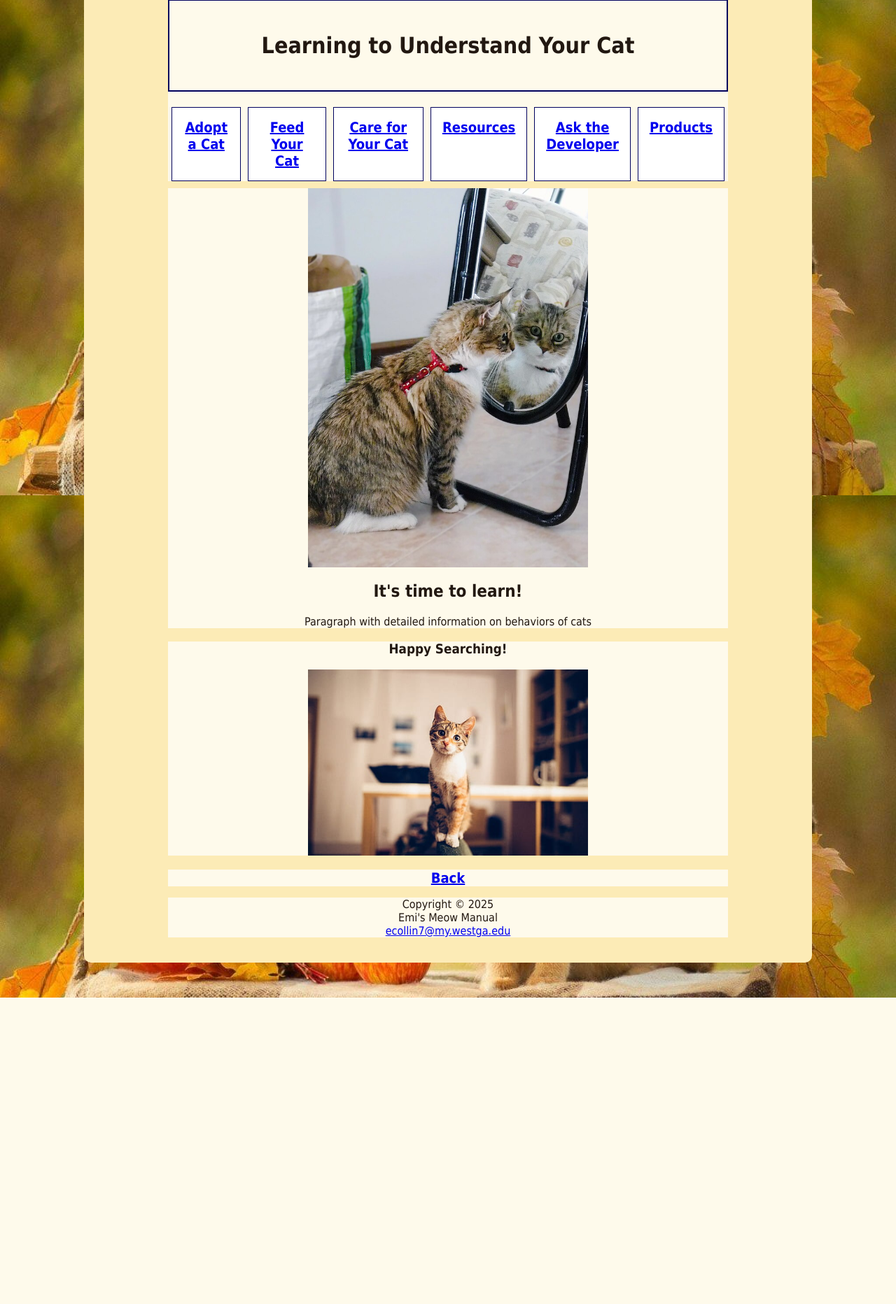
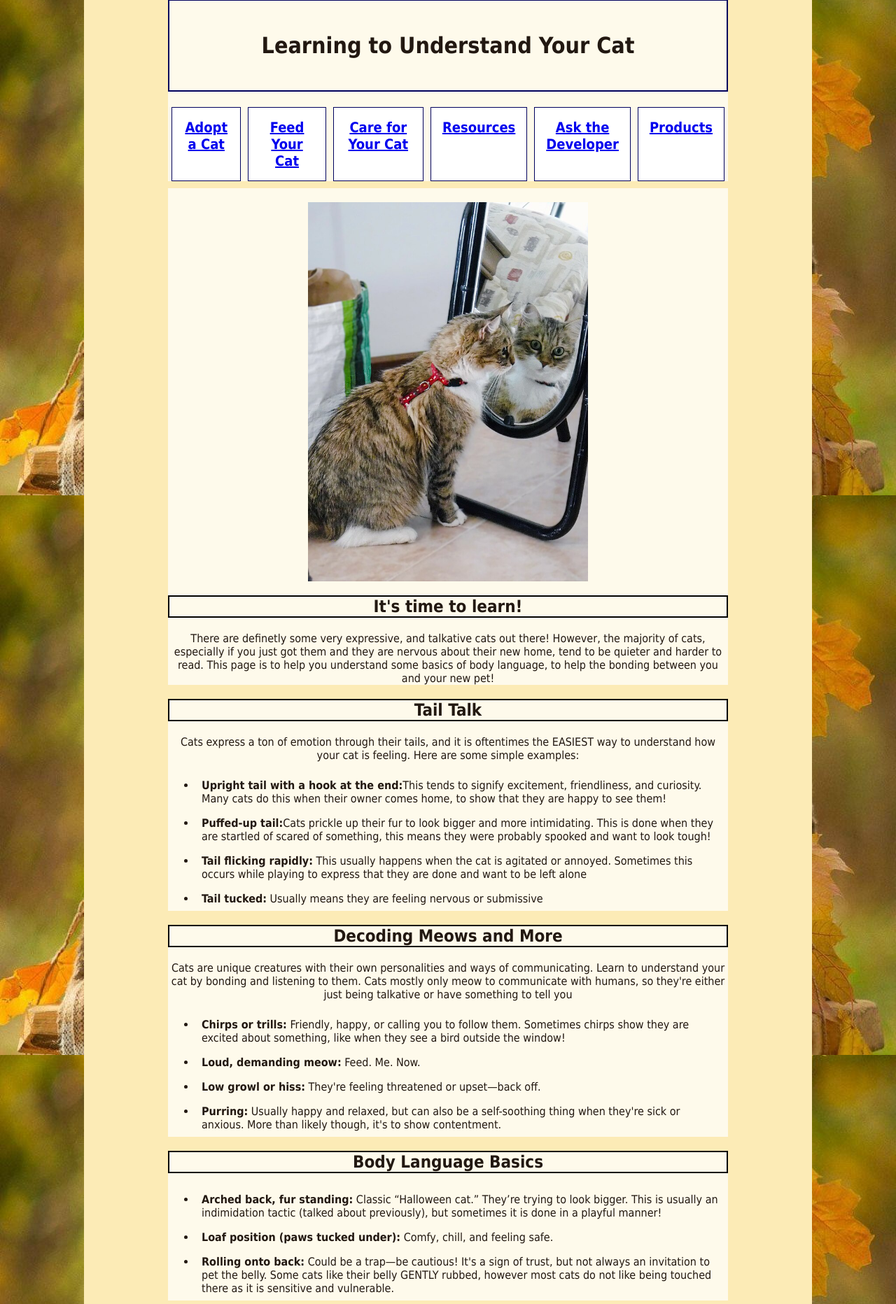
Before and after one commit to EmiOnGit05/WebProjectRepo, a PHP site: page /behavior.html in a window 1280 px wide. Shown: the part 92-1956 px from the top of the page at 70% size. Before the commit the page ends 1518 px from the top, so only its background shows below. Run offline with PHP 8.4, Linux system fonts and the light colour scheme.

Commit message:
Filled information and added features to index.html and behavior.html. Added youtube video iframe to behavior, as well as buttons and such to both.

```diff
--- a/behavior.html
+++ b/behavior.html
@@ -33,7 +33,48 @@ href="project.css">
 	align="center"
 	alt="A very detailed text that describes this very detailed image.">
 <header><h2>It's time to learn!</h2></header>
-<p>Paragraph with detailed information on behaviors of cats</p>
+<p>There are definetly some very expressive, and talkative cats out there! However, the majority of cats, especially if you just got them and they are nervous about their new home, tend to be quieter and harder to read. This page is to help you understand some basics of body language, to help the bonding between you and your new pet!</p>
+</div>
+<div id="wrapper">
+<header><h2>Tail Talk</h2></header>
+<p>Cats express a ton of emotion through their tails, and it is oftentimes the EASIEST way to understand how your cat is feeling. Here are some simple examples:</p>
+	<ul>
+		<li><strong>Upright tail with a hook at the end:</strong>This tends to signify excitement, friendliness, and curiosity. Many cats do this when their owner comes home, to show that they are happy to see them!</li>
+		<li><strong>Puffed-up tail:</strong>Cats prickle up their fur to look bigger and more intimidating. This is done when they are startled of scared of something, this means they were probably spooked and want to look tough!</li>
+		<li><strong>Tail flicking rapidly:</strong> This usually happens when the cat is agitated or annoyed. Sometimes this occurs while playing to express that they are done and want to be left alone</li>
+		<li><strong>Tail tucked:</strong> Usually means they are feeling nervous or submissive</li>
+	</ul>
+</div>
+<div id="wrapper">
+<header><h2>Decoding Meows and More</h2></header>
+<p>Cats are unique creatures with their own personalities and ways of communicating. Learn to understand your cat by bonding and listening to them. Cats mostly only meow to communicate with humans, so they're either just being talkative or have something to tell you</p>
+	<ul>
+		<li><strong>Chirps or trills:</strong> Friendly, happy, or calling you to follow them. Sometimes chirps show they are excited about something, like when they see a bird outside the window!</li>
+      		<li><strong>Loud, demanding meow:</strong> Feed. Me. Now.</li>
+      		<li><strong>Low growl or hiss:</strong> They're feeling threatened or upset—back off.</li>
+      		<li><strong>Purring:</strong> Usually happy and relaxed, but can also be a self-soothing thing when they're sick or anxious. More than likely though, it's to show contentment.</li>
+       </ul>
+</div>
+<div id="wrapper">
+<header><h2>Body Language Basics</h2></header>
+	<ul>
+      		<li><strong>Arched back, fur standing:</strong> Classic “Halloween cat.” They’re trying to look bigger. This is usually an indimidation tactic (talked about previously), but sometimes it is done in a playful manner!</li>
+      		<li><strong>Loaf position (paws tucked under):</strong> Comfy, chill, and feeling safe.</li>
+      		<li><strong>Rolling onto back:</strong> Could be a trap—be cautious! It's a sign of trust, but not always an invitation to pet the belly. Some cats like their belly GENTLY rubbed, however most cats do not like being touched there as it is sensitive and vulnerable.</li>
+    	</ul>
+</div>
+<div id="wrapper">
+<header><h2>What the Ears & Eyes Say</h2></header>
+	<ul>
+		<li><strong>Ears forward:</strong> Interested or curious, you'll likely see this when they notice you bring the food out!</li>
+		<li><strong>Ears back or sideways ("airplane ears"):</strong> Angry, scared, or overstimulated. They are most likely actively upset if their ears are back, while most likely startled or aware of something if their ears are sideways</li>
+		<li><strong>Slow blink:</strong> This is a kitty's way of saying they love and trust you. Slow blinking back is a small way to show you understand and love them!</li>
+		<li><strong>Wide pupils:</strong> Excited, playful, or nervous depending on the situation. You may see this a lot while playing with them!</li>
+	</ul>
+</div>
+<header><h2>Watch: Cat Body Language 101</h2></header>
+<div class="video-container">
+<iframe width="560" height="315" src="https://youtu.be/WzuhuaeS0aQ?si=pzVYUIwh4_7d4P0T" title="Cat Body Language 101" frameborder="0" allowfullscreen></iframe>
 </div>
 <div id="wrapper">
 <header><h3>Happy Searching!</h3></header>
--- a/project.css
+++ b/project.css
@@ -13,6 +13,8 @@ header { text-align:center; }
 h1 { line-height:200%;
      padding: 1em;
      border: 2px solid #00005D;}
+
+h2 {border: 2px solid black; }
 
 nav { position: relative;
 	margin-bottom:10px; }
@@ -57,6 +59,9 @@ nav ul ul li { border: 1px solid #00005D;
 
 nav li:hover ul { display:block; }
 
+ul li {
+	padding:0.5em; }
+
 table {
     width: 100%;
     border-collapse: collapse;
@@ -88,8 +93,41 @@ img { align:center;
 	max-width: 100%;
         height: auto;
         margin: auto;
-	margin-bottom:20px; }
+	margin-bottom:20px;
+	padding-top:20px; }
 
+.floaty-img {
+	animation: floaty 3s ease-in-out infinite; }
+
+@keyframes floaty {
+	0%, 100% {transform: translateY(0); }
+	50% { transform: translateY(-10px); }
+}
+.video-container {
+  display: flex;
+  justify-content: center;
+  margin: 20px 0;
+}
+
+.video-container iframe {
+  width: 100%;
+  max-width: 560px;
+  height: 315px;
+  border: none;
+}
+.cat-fact-container {
+  display: flex;
+  flex-direction: column;
+  align-items: center;
+  justify-content: center;
+  text-align:center;
+  background-color: #fffbe6;
+  padding: 20px;
+  border-radius: 15px;
+  box-shadow: 0 4px 10px rgba(0,0,0,0.1);
+  max-width: 400px;
+  margin: 30px auto;
+}
 form {
     max-width: 500px;
     margin: auto;
@@ -423,7 +461,11 @@ button:hover {
     nav ul li {
         display: block;
         width: 100%;
-        text-align: center;
+	height:auto;
+	text-align: center;
+	padding: 10px 20px;
+	margin: 5px 0;
+	border: 1px solid;
     }
 }
 
```
Also changed, not shown: adoption.html (+46 -2 lines), index.html (+21 -3 lines), backgroundCatImage.png (added), carrollShelter.jpg (added), furbabiescafe.jpg (added), nchsImage.jpg (added).
